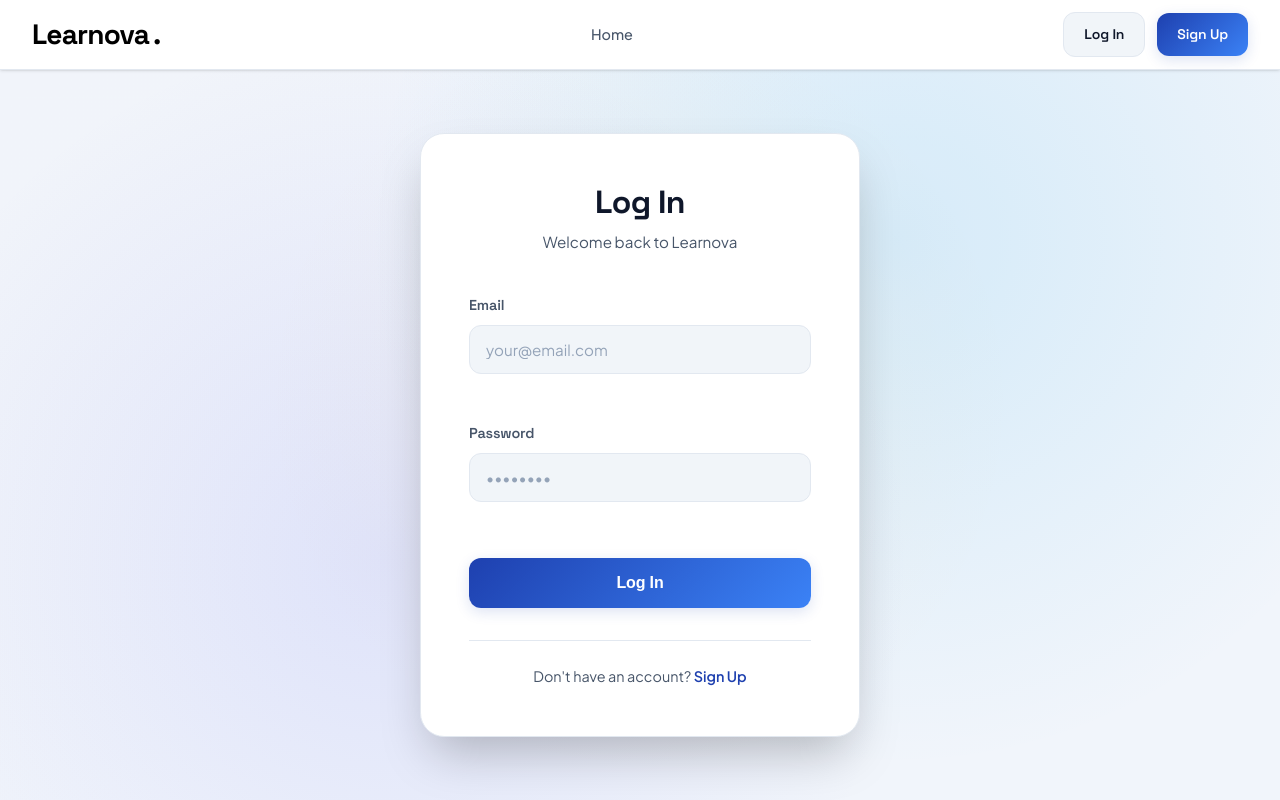
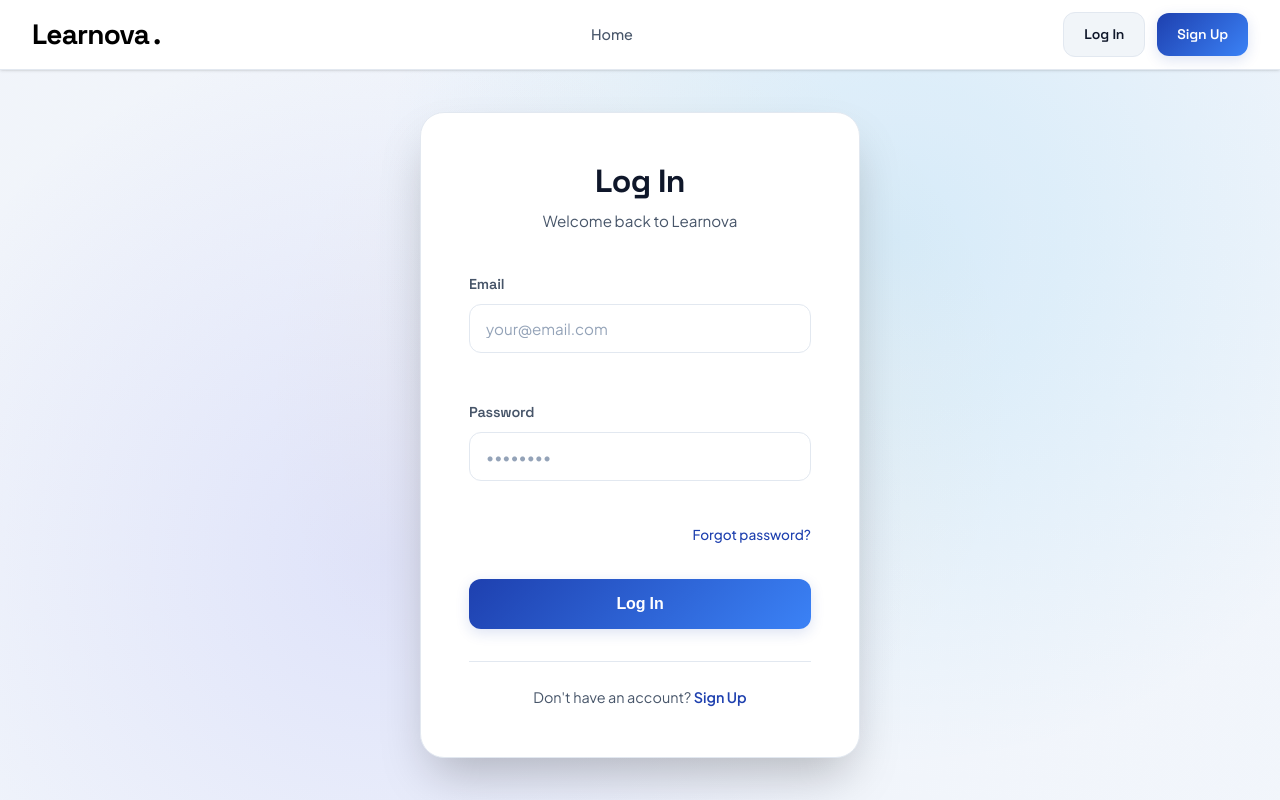
Before and after one commit to yassineBenAmor7/learnova-platform, a React (Vite) app in the folder frontend/: page /login in a window 1280 px wide. Built offline with nearby package versions, Linux system fonts and the light colour scheme.

Commit message:
feat: integrate forgot password functionality into frontend
- Add forgot password link to login page
- Add forgot-password and reset-password routes
- Exclude auth pages from footer in App layout
- Add forgotPassword and resetPassword methods to auth service
- Connect pages to backend API endpoints

```diff
--- a/frontend/src/App.jsx
+++ b/frontend/src/App.jsx
@@ -7,7 +7,7 @@
 
 function AppLayout() {
   const { pathname } = useLocation();
-  const isAuthPage = pathname === '/login' || pathname === '/register';
+  const isAuthPage = pathname === '/login' || pathname === '/register' || pathname === '/forgot-password' || pathname === '/reset-password';
 
   return (
     <div className="app-layout">
--- a/frontend/src/pages/Login.css
+++ b/frontend/src/pages/Login.css
@@ -130,6 +130,24 @@
   color: var(--text-tertiary);
 }
 
+.forgot-password {
+  text-align: right;
+  margin-top: -0.5rem;
+}
+
+.forgot-password a {
+  color: var(--primary);
+  text-decoration: none;
+  font-size: 0.85rem;
+  font-weight: 500;
+  transition: color var(--transition-fast);
+}
+
+.forgot-password a:hover {
+  color: var(--primary-dark);
+  text-decoration: underline;
+}
+
 .login-button {
   background: var(--gradient-primary);
   color: var(--text-inverse);
--- a/frontend/src/pages/Login.jsx
+++ b/frontend/src/pages/Login.jsx
@@ -79,6 +79,10 @@
             />
           </div>
 
+          <div className="forgot-password">
+            <Link to="/forgot-password">Forgot password?</Link>
+          </div>
+
           <button type="submit" className="login-button" disabled={loading}>
             {loading ? 'Logging in...' : 'Log In'}
           </button>
--- a/frontend/src/routes/AppRoutes.jsx
+++ b/frontend/src/routes/AppRoutes.jsx
@@ -19,6 +19,8 @@
 import FAQ from '../pages/FAQ';
 import Terms from '../pages/Terms';
 import Admin from '../pages/Admin';
+import ForgotPassword from '../pages/ForgotPassword';
+import ResetPassword from '../pages/ResetPassword';
 
 // Guard components
 const ProtectedRoute = ({ children }) => {
@@ -70,6 +72,8 @@
       <Route path="/" element={isAuthenticated ? <Navigate to="/dashboard" replace /> : <Home />} />
       <Route path="/login" element={isAuthenticated ? <Navigate to="/dashboard" replace /> : <Login />} />
       <Route path="/register" element={isAuthenticated ? <Navigate to="/dashboard" replace /> : <Register />} />
+      <Route path="/forgot-password" element={<ForgotPassword />} />
+      <Route path="/reset-password" element={<ResetPassword />} />
       <Route path="/help" element={<Help />} />
       <Route path="/contact" element={<Contact />} />
       <Route path="/faq" element={<FAQ />} />
--- a/frontend/src/services/auth.service.js
+++ b/frontend/src/services/auth.service.js
@@ -13,6 +13,14 @@
     return api.post('/auth/register', { firstName, lastName, email, password });
   },
 
+  async forgotPassword(email) {
+    return api.post('/auth/forgot-password', { email });
+  },
+
+  async resetPassword(token, password) {
+    return api.post('/auth/reset-password', { token, password });
+  },
+
   async getMe() {
     return api.get('/users/me');
   },
```
